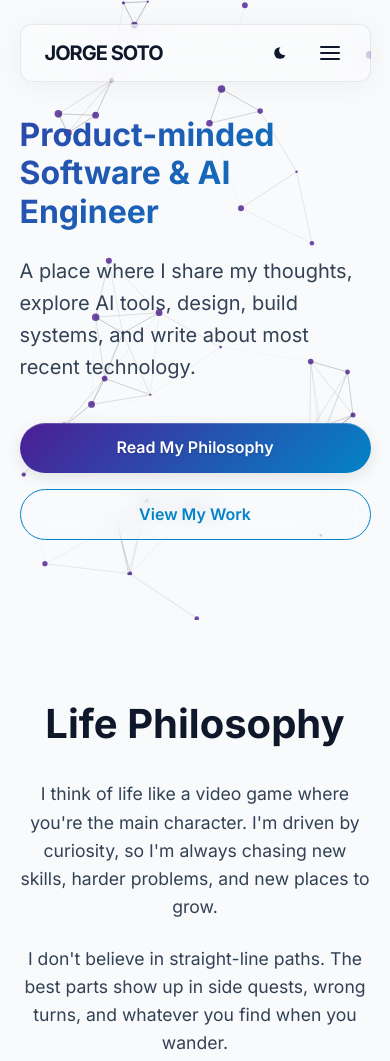
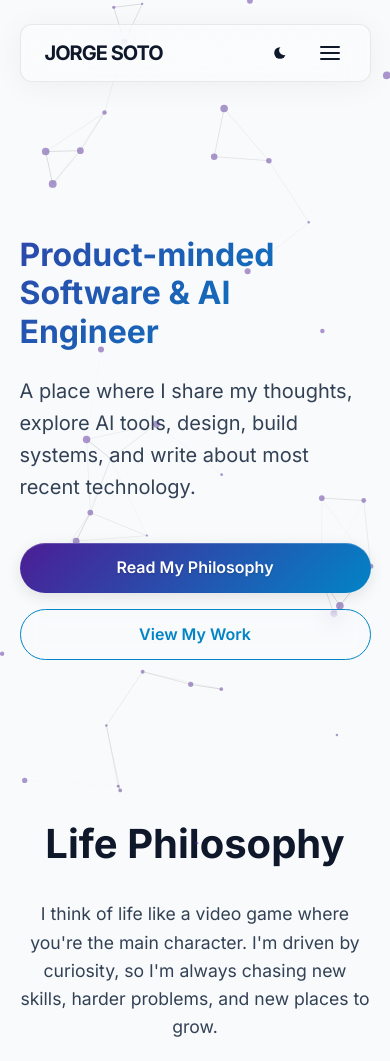
Before and after one commit to verk85/personal-web, a website: page frontend/index.html in a window 390 px wide. Shown: the top 1061 px of the page. Drawn offline with Linux system fonts and the light colour scheme; a web font is replaced by a local one.

Commit message:
[MINOR] Neural canvas to fixed viewport + layout spacing fixes
- Move neural-canvas from hero-relative to fixed full-viewport on index.html
- Add main { padding-top } rule to account for floating header height
- Set canvas base opacity to 0.6 with smooth transition; reduce to 0.45 on mobile
- Minor theme-toggle margin-top tweak (3px → 3.5px)
- Clean up commented-out dynamic header-height calculation in main.js

Co-Authored-By: Claude Sonnet 4.6 <noreply@anthropic.com>

```diff
--- a/frontend/css/responsive.css
+++ b/frontend/css/responsive.css
@@ -137,9 +137,9 @@
         grid-template-columns: 1fr !important;
     }
 
-    /* Canvas opacity handled by JS, do not reduce here or it becomes invisible */
+    /* Reduce opacity for mobile so text remains strictly readable over the neural nodes */
     canvas#neural-canvas {
-        opacity: 0.8 !important;
+        opacity: 0.45 !important;
     }
 }
 
--- a/frontend/css/style.css
+++ b/frontend/css/style.css
@@ -24,6 +24,10 @@ body {
     transition: background-color 0.3s ease, color 0.3s ease;
     overflow-x: hidden;
     -webkit-font-smoothing: antialiased;
+}
+
+main {
+    padding-top: var(--header-height, 7.5rem); /* Account for floating header and add equal visual spacing */
 }
 
 h1, h2, h3, h4, h5, h6 {
@@ -419,7 +423,15 @@ img {
 .theme-toggle input[type=checkbox]:checked~.theme-toggle__classic g path,.theme-toggle--toggled:not(label).theme-toggle .theme-toggle__classic g path{transform:scale(.5) rotate(45deg);opacity:0;transition-delay:0s}
 .theme-toggle input[type=checkbox]:checked~.theme-toggle__classic :first-child path,.theme-toggle--toggled:not(label).theme-toggle .theme-toggle__classic :first-child path{d:path("M-12 5h30a1 1 0 0 0 9 13v24h-39Z");transition-delay:calc(var(--theme-toggle__classic--duration) * 0.2)}
 @supports not (d:path("")){.theme-toggle input[type=checkbox]:checked~.theme-toggle__classic :first-child path,.theme-toggle--toggled:not(label).theme-toggle .theme-toggle__classic :first-child path{transform:translate3d(-12px,10px,0)}}
-.theme-toggle{border:none;background:0 0;cursor:pointer;margin-top:3px}
+.theme-toggle{border:none;background:0 0;cursor:pointer;margin-top:3.5px}
 .theme-toggle input[type=checkbox]{display:none}
 .theme-toggle .theme-toggle-sr{position:absolute;width:1px;height:1px;padding:0;margin:-1px;overflow:hidden;clip:rect(0,0,0,0);white-space:nowrap;border-width:0}
 @media (prefers-reduced-motion:reduce){.theme-toggle:not(.theme-toggle--force-motion) *{transition:none!important}}
+
+/* --------------------------------------
+   Background Effects
+   -------------------------------------- */
+canvas#neural-canvas {
+    opacity: 0.6;
+    transition: opacity 0.5s ease;
+}
--- a/frontend/index.html
+++ b/frontend/index.html
@@ -13,6 +13,7 @@
     <script src="js/main.js" defer></script>
 </head>
 <body>
+    <canvas id="neural-canvas" style="position: fixed; top: 0; left: 0; width: 100%; height: 100%; z-index: 0; pointer-events: none;"></canvas>
     <header class="floating-nav-container">
         <div class="glass-card floating-nav">
             <div class="logo">
@@ -65,7 +66,7 @@
     </header>
 
     <main>
-        <section id="hero" class="container section" style="min-height: 100vh; display: flex; align-items: center; position: relative; z-index: 1;">
+        <section id="hero" class="container section" style="min-height: calc(100vh - var(--header-height, 7.5rem)); display: flex; align-items: center; position: relative; z-index: 1;">
             <div class="hero-content" style="max-width: 600px; position: relative; z-index: 10;">
                 <h1 class="gradient-text-animated" style="font-size: 4rem; margin-bottom: 1.5rem; display: inline-block;">
                     Product-minded Software & AI Engineer
@@ -78,8 +79,6 @@
                     <a href="#work" class="btn btn-outline">View My Work</a>
                 </div>
             </div>
-            <!-- Canvas container for neural network background -->
-            <canvas id="neural-canvas" style="position: absolute; top: 0; left: 0; width: 100%; height: 100%; z-index: 0;"></canvas>
         </section>
 
         <section id="philosophy" class="section container">
```
Also changed, not shown: frontend/js/main.js (+13 -0 lines).
